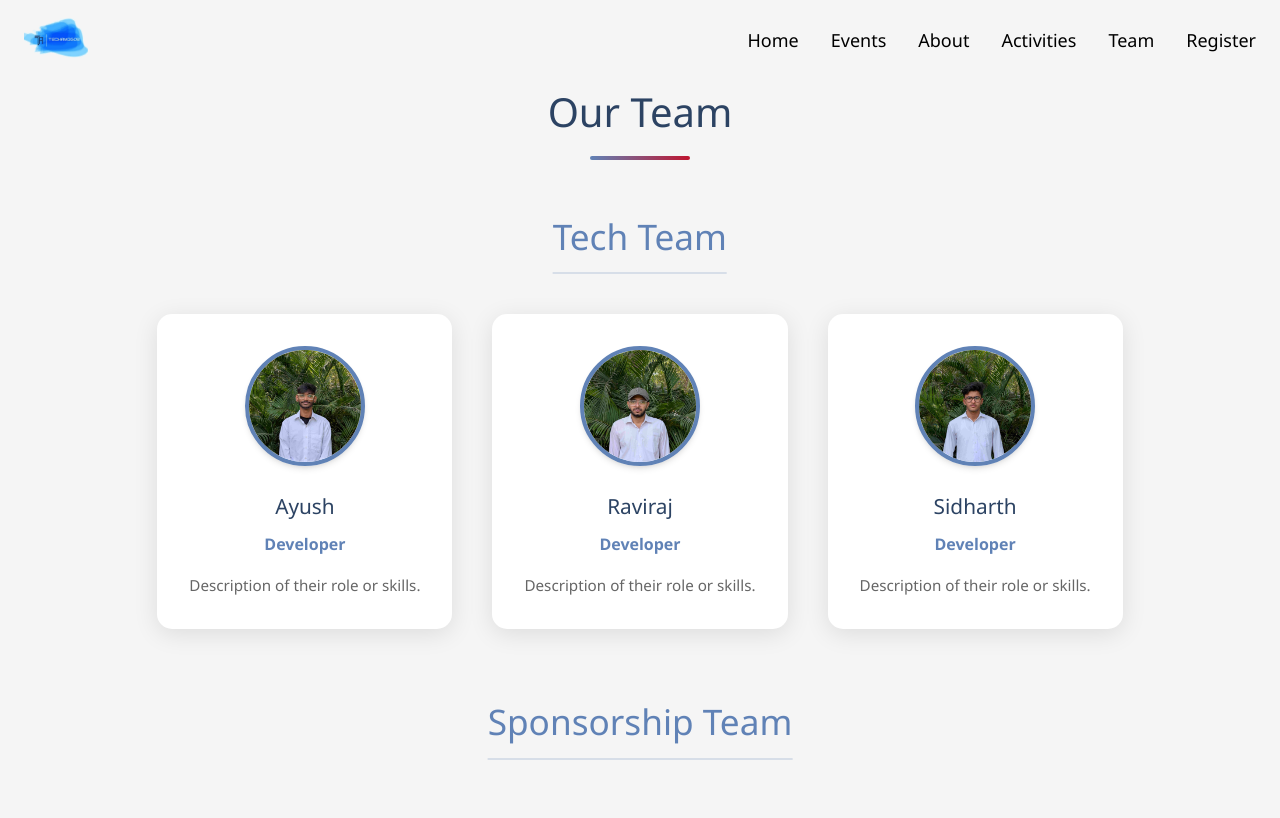
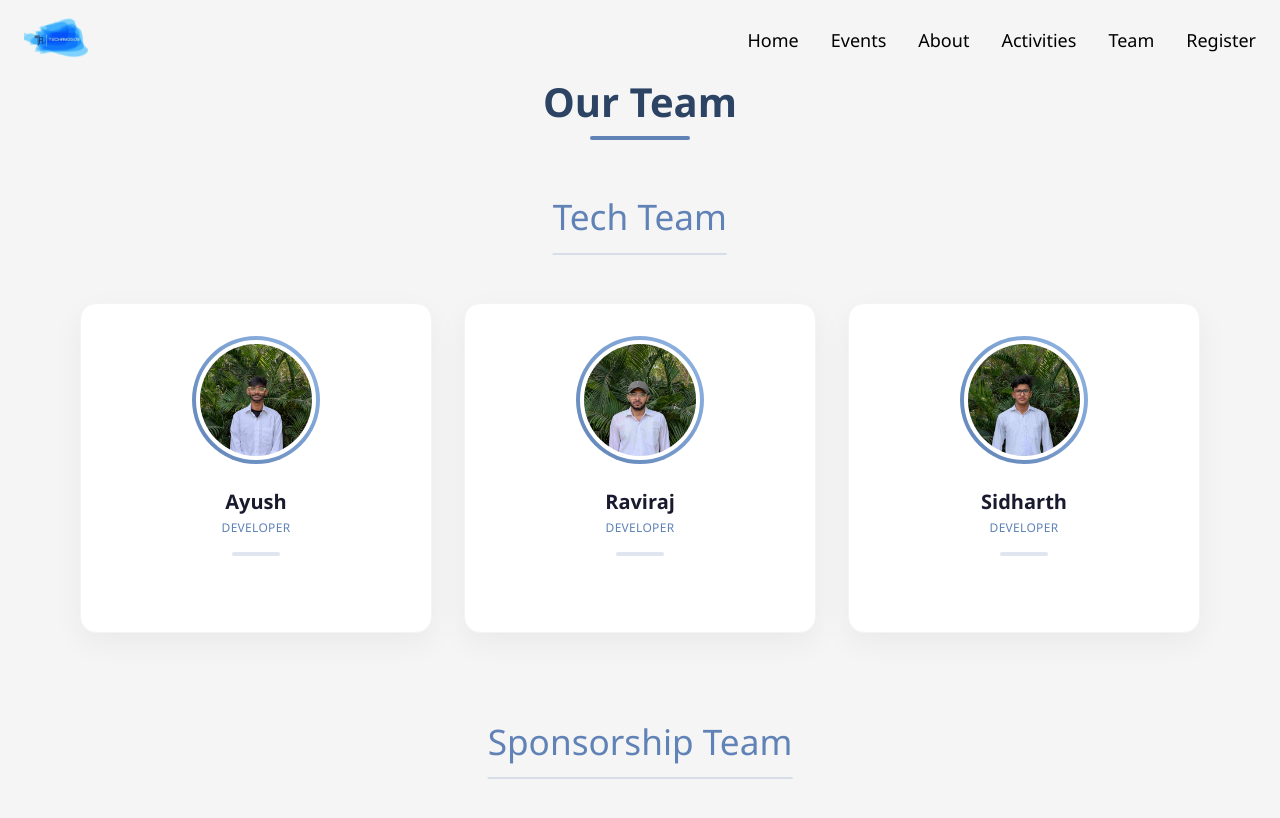
Before and after one commit to raviraj-547/club, a Next.js app: page /team in a window 1280 px wide. Shown: the top 818 px of the page. Built offline with nearby package versions, Linux system fonts and the light colour scheme.

Commit message:
update team page

```diff
--- a/src/app/globals.css
+++ b/src/app/globals.css
@@ -86,7 +86,8 @@ section#home {
   transform: translateX(-50%);
   width: 100px;
   height: 4px;
-  background: linear-gradient(90deg, var(--color-primary), var(--color-accent));
+  /* CHANGED: Switched from linear-gradient to a single solid color */
+  background: var(--color-primary);
   border-radius: 2px;
 }
 
--- a/src/app/team/page.js
+++ b/src/app/team/page.js
@@ -1,6 +1,7 @@
 "use client";
 import { useEffect } from 'react';
 import Image from 'next/image';
+import Link from 'next/link';
 import gsap from 'gsap';
 import { ScrollTrigger } from 'gsap/ScrollTrigger';
 
@@ -10,38 +11,38 @@ const teams = [
     {
         name: "Tech Team",
         members: [
-            { name: "Ayush", role: "Developer", img: "/team/Ayush.jpg" },
-            { name: "Raviraj", role: "Developer", img: "/team/Raviraj.jpg" },
-            { name: "Sidharth", role: "Developer", img: "/team/Siddharth_.jpg" },
+            { name: "Ayush", role: "Developer", img: "/team/Ayush.jpg", linkedin: "#" },
+            { name: "Raviraj", role: "Developer", img: "/team/Raviraj.jpg", linkedin: "#" },
+            { name: "Sidharth", role: "Developer", img: "/team/Siddharth_.jpg", linkedin: "#" },
         ]
     },
     {
         name: "Sponsorship Team",
         members: [
-            { name: "Hansika", role: "Outreach", img: "/team/Hansika.jpg" },
-            { name: "Kritika", role: "Coordinator", img: "/team/Kritika.jpg" },
-            { name: "Himanshu", role: "Outreach", img: "/team/himanshu.jpg" },
-            { name: "Harsimar Kaur", role: "Outreach", img: "/team/Harsimar_Kaur.jpg" },
+            { name: "Hansika", role: "Outreach", img: "/team/Hansika.jpg", linkedin: "#" },
+            { name: "Kritika", role: "Coordinator", img: "/team/Kritika.jpg", linkedin: "#" },
+            { name: "Himanshu", role: "Outreach", img: "/team/himanshu.jpg", linkedin: "#" },
+            { name: "Harsimar Kaur", role: "Outreach", img: "/team/Harsimar_Kaur.jpg", linkedin: "#" },
         ]
     },
     {
         name: "Documentation Team",
         members: [
-            { name: "Muskan", role: "Content Writer", img: "/team/Muskan.jpg" },
-            { name: "Aarzoo", role: "Technical Writer", img: "/team/Aarzoo.jpg" },
-            { name: "Anshika", role: "Technical Writer", img: "/team/Anshika.jpg" },
-            { name: "Harsh", role: "Content Creator", img: "/team/Harsh.jpg" },
-            { name: "Trisha", role: "Content Creator", img: "/team/Trisha.jpg" },
+            { name: "Muskan", role: "Content Writer", img: "/team/Muskan.jpg", linkedin: "#" },
+            { name: "Aarzoo", role: "Technical Writer", img: "/team/Aarzoo.jpg", linkedin: "#" },
+            { name: "Anshika", role: "Technical Writer", img: "/team/Anshika.jpg", linkedin: "#" },
+            { name: "Harsh", role: "Content Creator", img: "/team/Harsh.jpg", linkedin: "#" },
+            { name: "Trisha", role: "Content Creator", img: "/team/Trisha.jpg", linkedin: "#" },
         ]
     },
     {
         name: "Media and Content",
         members: [
-            { name: "Harshvardhan", role: "Media Writer", img: "/team/Harshvardhan_.jpg" },
-            { name: "Saumayajit", role: "Media Writer", img: "/team/Saumayajit.jpg" },
-            { name: "Prince", role: "Media Writer", img: "/team/Prince_.jpg" },
-            { name: "Navdeep", role: "Content Creator", img: "/team/Navdeep.jpg" },
-            { name: "Satvik", role: "Content Creator", img: "/team/Satvik.jpg" },
+            { name: "Harshvardhan", role: "Media Writer", img: "/team/Harshvardhan_.jpg", linkedin: "#" },
+            { name: "Saumayajit", role: "Media Writer", img: "/team/Saumayajit.jpg", linkedin: "#" },
+            { name: "Prince", role: "Media Writer", img: "/team/Prince_.jpg", linkedin: "#" },
+            { name: "Navdeep", role: "Content Creator", img: "/team/Navdeep.jpg", linkedin: "#" },
+            { name: "Satvik", role: "Content Creator", img: "/team/Satvik.jpg", linkedin: "#" },
         ]
     }
 ];
@@ -49,7 +50,7 @@ const teams = [
 export default function Team() {
     useEffect(() => {
         let ctx = gsap.context(() => {
-            gsap.utils.toArray('.team-card').forEach((card, i) => {
+            gsap.utils.toArray('.team-card').forEach((card) => {
                 gsap.from(card, {
                     scrollTrigger: {
                         trigger: card,
@@ -59,7 +60,6 @@ export default function Team() {
                     opacity: 0,
                     y: 40,
                     duration: 0.6,
-                    delay: (i % 4) * 0.1,
                     ease: "power2.out"
                 });
             });
@@ -82,34 +82,74 @@ export default function Team() {
     }, []);
 
     return (
-        <section id="team" className="min-h-screen bg-[#f5f5f5]">
-            <h2 className="section-title">Our Team</h2>
+        <section id="team" className="min-h-screen bg-[#f5f5f5] py-20">
+            <div className="container mx-auto px-4">
+                <h2 className="section-title text-4xl font-bold text-center text-[#1a1a2e] mb-16">Our Team</h2>
 
                 {teams.map((team, idx) => (
-                <div key={idx} className="mb-16">
-                    <h3 className="section-subtitle text-center text-[2.2rem] text-[#6082b6] mb-10 pb-2 border-b-2 border-[#6082b6]/20 inline-block relative left-1/2 -translate-x-1/2">
+                    <div key={idx} className="mb-20">
+                        <h3 className="section-subtitle text-center text-[2.2rem] text-[#6082b6] mb-12 pb-2 border-b-2 border-[#6082b6]/20 inline-block relative left-1/2 -translate-x-1/2">
                             {team.name}
                         </h3>
-                    <div className={`${idx === 0 ? 'flex flex-wrap justify-center gap-10' : 'grid grid-cols-1 sm:grid-cols-2 md:grid-cols-3 lg:grid-cols-4 gap-10'}`}>
+
+                        {/* GRID CENTER FOR TECH TEAM */}
+                        <div
+                            className={`grid gap-8
+                                ${team.name === "Tech Team"
+                                    ? "grid-cols-1 sm:grid-cols-2 md:grid-cols-3 justify-center"
+                                    : "grid-cols-1 sm:grid-cols-2 md:grid-cols-3 lg:grid-cols-4"
+                                }
+                            `}
+                        >
                             {team.members.map((member, mIdx) => (
-                            <div key={mIdx} className="team-card bg-white rounded-[15px] p-8 text-center shadow-[0_5px_25px_rgba(0,0,0,0.1)] transition-transform duration-300 hover:-translate-y-2">
-                                <div className="w-[120px] h-[120px] rounded-full mx-auto mb-6 border-4 border-[#6082b6] shadow-md overflow-hidden relative">
+                                <div
+                                    key={mIdx}
+                                    className="team-card group bg-white rounded-2xl p-8 shadow-[0_10px_30px_rgba(0,0,0,0.05)]
+                                               hover:shadow-[0_20px_40px_rgba(96,130,182,0.15)] transition-all duration-300
+                                               hover:-translate-y-2 border border-gray-100 relative overflow-hidden"
+                                >
+                                    {/* Image */}
+                                    <div className="relative w-32 h-32 mx-auto mb-6">
+                                        <div className="absolute inset-0 rounded-full bg-gradient-to-tr from-[#6082b6] to-[#93b8e6] p-1
+                                                      group-hover:scale-105 transition-transform duration-300">
+                                            <div className="relative w-full h-full rounded-full overflow-hidden border-4 border-white bg-white">
                                                 <Image
                                                     src={member.img}
                                                     alt={member.name}
                                                     fill
-                                        className="object-cover"
-                                        onError={(e) => e.target.src = '/logo.png'} // Fallback
+                                                    className="object-cover transition-transform duration-500 group-hover:scale-110"
+                                                    onError={(e) => e.target.src = '/logo.png'}
                                                 />
                                             </div>
-                                <h3 className="text-[1.3rem] text-[#2c4363] mb-2">{member.name}</h3>
-                                <p className="text-[#6082b6] font-semibold mb-4">{member.role}</p>
-                                <p className="text-[#666] text-[0.95rem]">Description of their role or skills.</p>
+                                        </div>
+                                    </div>
+
+                                    {/* Text */}
+                                    <div className="text-center relative z-10">
+                                        <h3 className="text-xl font-bold text-[#1a1a2e] mb-1 group-hover:text-[#6082b6] transition-colors">
+                                            {member.name}
+                                        </h3>
+                                        <p className="text-[#6082b6] font-medium tracking-wide uppercase text-xs mb-4">
+                                            {member.role}
+                                        </p>
+
+                                        <div className="w-12 h-1 bg-[#6082b6]/20 mx-auto rounded-full mb-6 group-hover:w-24 group-hover:bg-[#6082b6] transition-all duration-300"></div>
+
+                                        <div className="flex justify-center gap-4 opacity-0 transform translate-y-4
+                                                group-hover:opacity-100 group-hover:translate-y-0 transition-all duration-300">
+                                            <Link href={member.linkedin} target="_blank" className="text-gray-400 hover:text-[#0077b5] transition-colors">
+                                                <svg className="w-5 h-5" fill="currentColor" viewBox="0 0 24 24">
+                                                    <path d="M20.447 20.452h-3.554v-5.569c0-1.328-.027-3.037-1.852-3.037-1.853 0-2.136 1.445-2.136 2.939v5.667H9.351V9h3.414v1.561h.046c.477-.9 1.637-1.85 3.37-1.85 3.601 0 4.267 2.37 4.267 5.455v6.286zM5.337 7.433c-1.144 0-2.063-.926-2.063-2.065 0-1.138.92-2.063 2.063-2.063 1.14 0 2.064.925 2.064 2.063 0 1.139-.925 2.065-2.064 2.065zm1.782 13.019H3.555V9h3.564v11.452zM22.225 0H1.771C.792 0 0 .774 0 1.729v20.542C0 23.227.792 24 1.771 24h20.451C23.2 24 24 23.227 24 22.271V1.729C24 .774 23.2 0 22.222 0h.003z"/>
+                                                </svg>
+                                            </Link>
+                                        </div>
+                                    </div>
                                 </div>
                             ))}
                         </div>
                     </div>
                 ))}
+            </div>
         </section>
     );
 }
```
Lines whose indentation alone changed are shown as unchanged.
